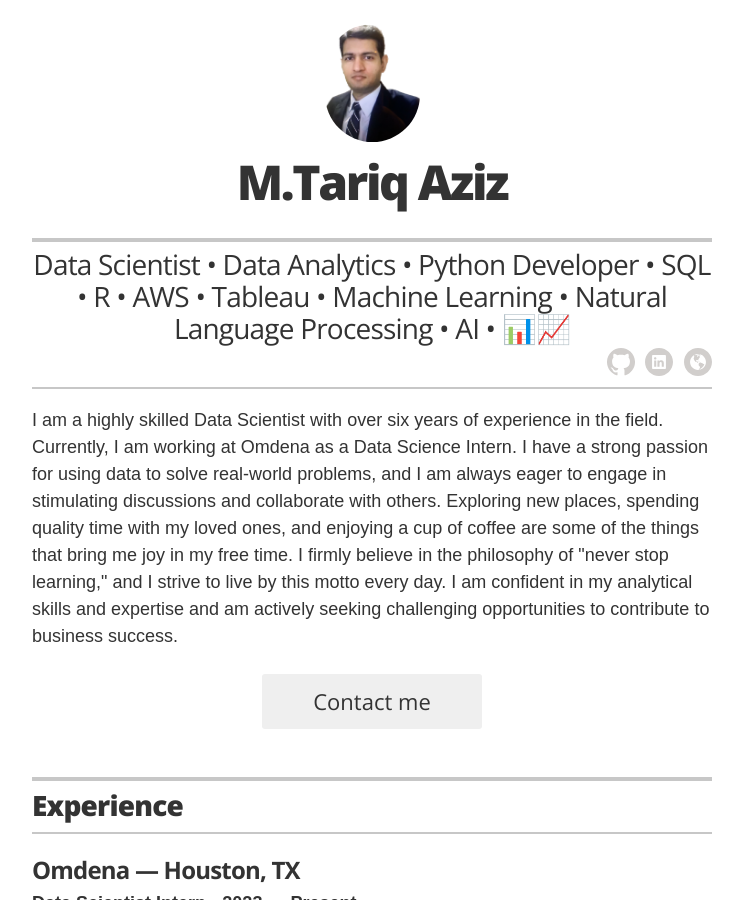
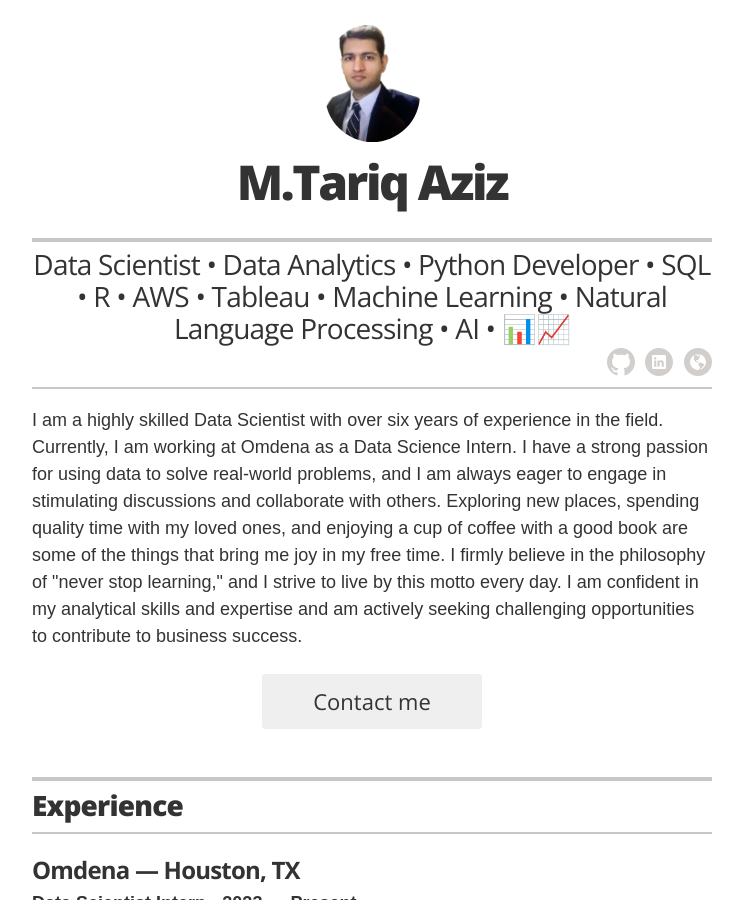
Before and after one commit to ttariqaziz/ttariqaziz.github.io, a Jekyll site: the page built from index.html, in a window 1280 px wide and 900 px high. Shown: the whole window, without its empty margins (268-1011 px from the left). Built offline with Jekyll 4.4.1, drawn with Linux system fonts in a browser that asks for light colours.

Commit message:
Update _config.yml

```diff
--- a/_config.yml
+++ b/_config.yml
@@ -15,7 +15,7 @@
 # lisasimpson@youremailaddress.com
 display_header_contact_info: 'true'
 resume_header_intro: >-
-  <p>I am a highly skilled Data Scientist with over six years of experience in the field. Currently, I am working at Omdena as a Data Science Intern. I have a strong passion for using data to solve real-world problems, and I am always eager to engage in stimulating discussions and collaborate with others. Exploring new places, spending quality time with my loved ones, and enjoying a cup of coffee are some of the things that bring me joy in my free time. I firmly believe in the philosophy of "never stop learning," and I strive to live by this motto every day. I am confident in my analytical skills and expertise and am actively seeking challenging opportunities to contribute to business success.</p>
+  <p>I am a highly skilled Data Scientist with over six years of experience in the field. Currently, I am working at Omdena as a Data Science Intern. I have a strong passion for using data to solve real-world problems, and I am always eager to engage in stimulating discussions and collaborate with others. Exploring new places, spending quality time with my loved ones, and enjoying a cup of coffee with a good book are some of the things that bring me joy in my free time. I firmly believe in the philosophy of "never stop learning," and I strive to live by this motto every day. I am confident in my analytical skills and expertise and am actively seeking challenging opportunities to contribute to business success.</p>
 resume_looking_for_work: 'yes'
 resume_section_projects: true
 resume_section_experience: true
```
